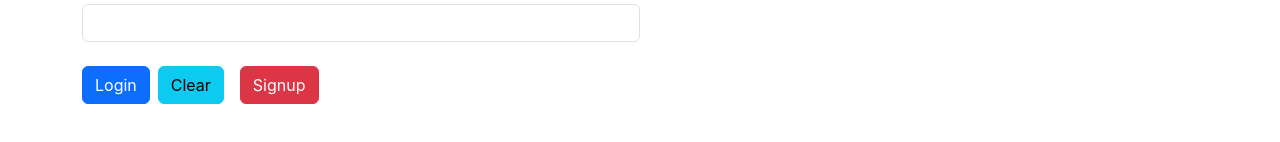
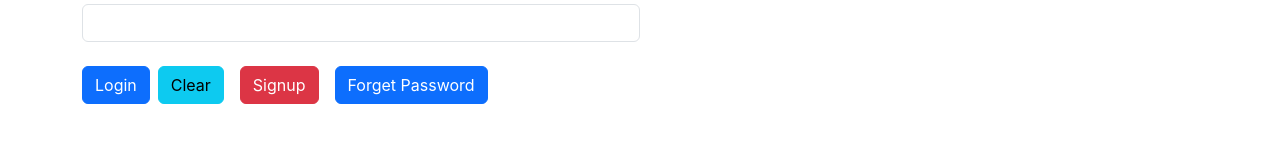
Before and after one commit to JavaHunk2020/vistal-app, a React (Create React App) app: page / in a window 1280 px wide. Shown: the part 360-502 px from the top of the page. Built offline with nearby package versions, Linux system fonts and the light colour scheme.

Commit message:
added navigation for screen

```diff
--- a/src/Login.js
+++ b/src/Login.js
@@ -62,7 +62,7 @@
          <button id="tclear"   type="reset"  className="btn btn-info mx-2">Clear</button>
 
          <button onClick={()=>{navigate('/signup')}}  type="button"  className="btn btn-danger mx-2">Signup</button>
-
+         <button   type="button"  className="btn btn-primary mx-2">Forget Password</button>
          </div>
       </form>
 
--- a/src/Signup.js
+++ b/src/Signup.js
@@ -34,6 +34,7 @@
                    setEmessage("Signup is done successfully");
                    //setSignup({username:'',password:'',email:'',gender:'Male'});
                    document.getElementById("tclear").click();
+                   navigate('/login');
               } else{
                    setEmessage(response.data.message);
               }
```
